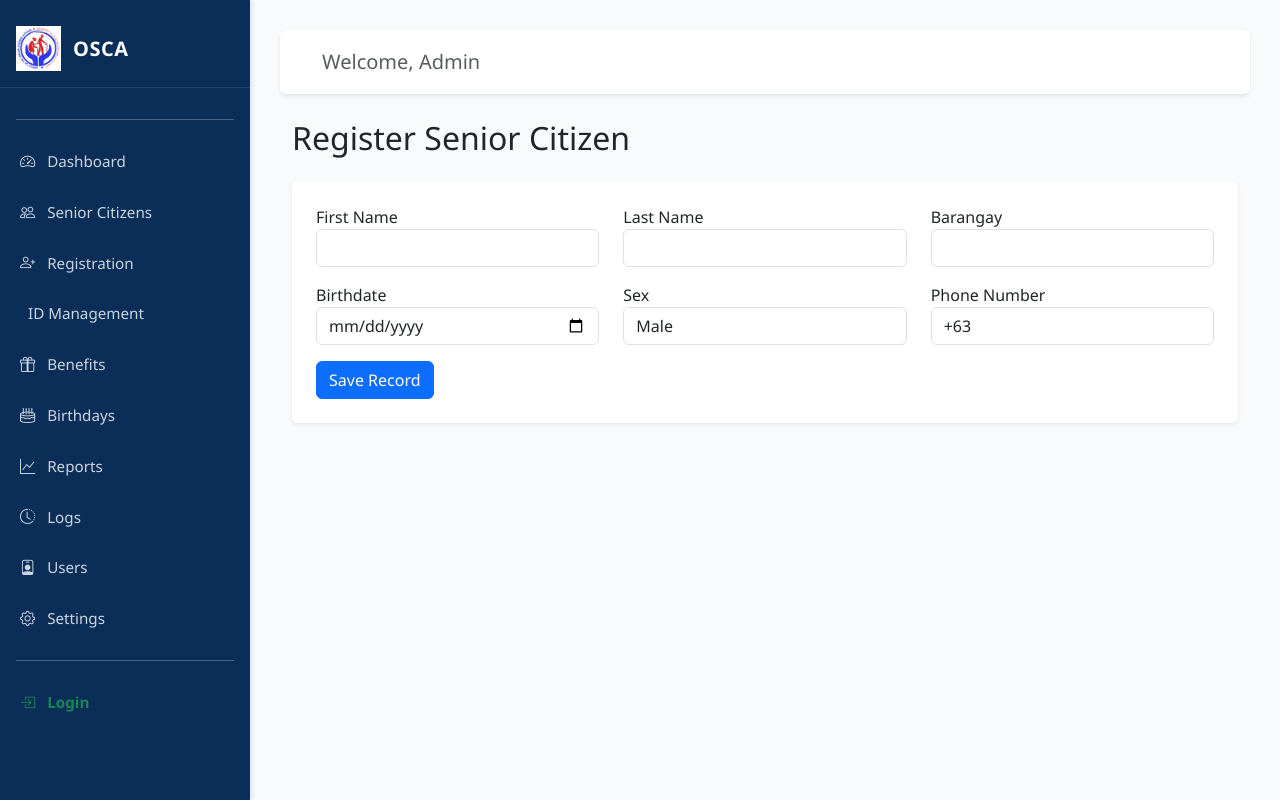
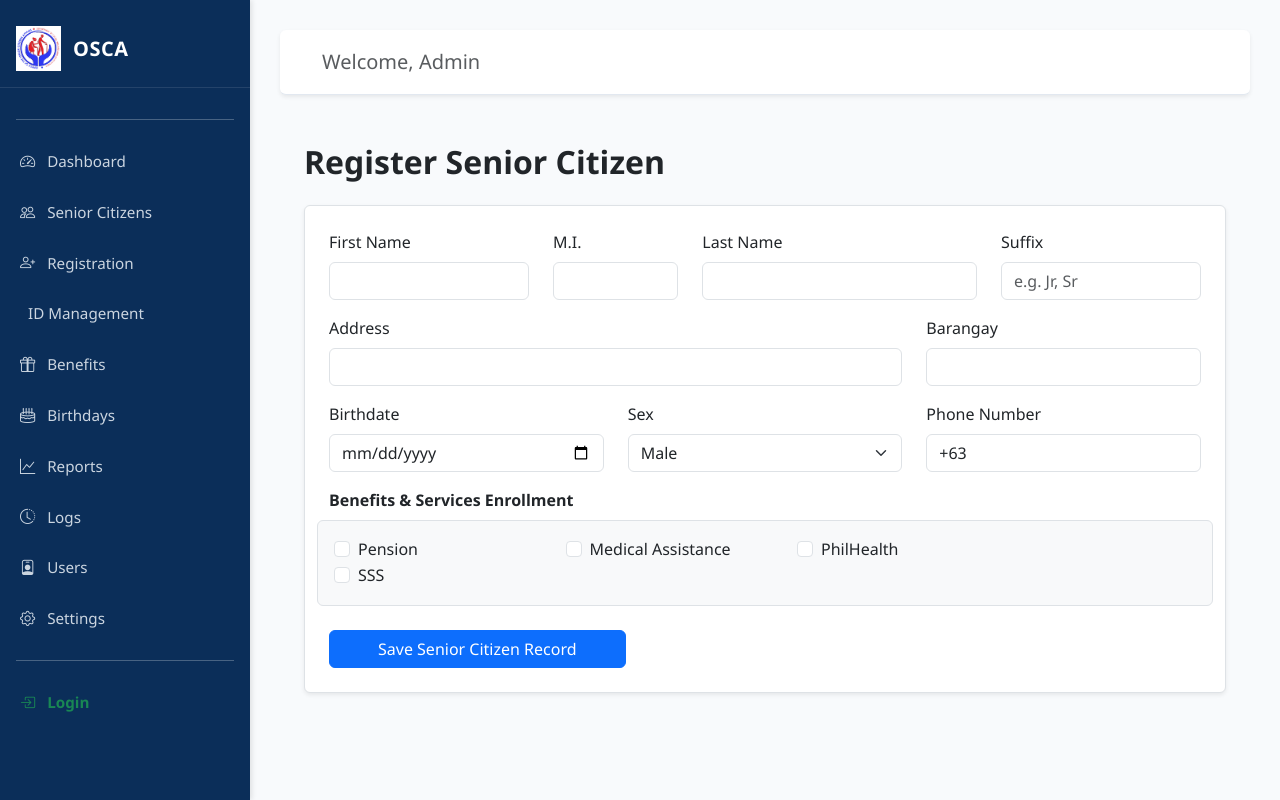
Before and after one commit to jakeaurel90-bit/OSCA-Management-System, a Django app: template dashboard/templates/dashboard/registration.html in a window 1280 px wide. Run offline with Django 3.2, Linux system fonts and the light colour scheme; the template is opened without the code that fills it, so the values that code supplies are empty.

Commit message:
Fix CRUD views and add benefits support

```diff
--- a/dashboard/models.py
+++ b/dashboard/models.py
@@ -22,7 +22,10 @@ class SeniorCitizen(models.Model):
 
     id_number = models.CharField(max_length=50, unique=True, blank=True, null=True)
     first_name = models.CharField(max_length=100)
+    middle_initial = models.CharField(max_length=2, blank=True, null=True) # Added
     last_name = models.CharField(max_length=100)
+    suffix = models.CharField(max_length=10, blank=True, null=True)       # Added
+    address = models.CharField(max_length=255, default='Not specified')   # Added
     gender = models.CharField(max_length=1, choices=GENDER_CHOICES)
     birthdate = models.DateField()
     phone_number = models.CharField(max_length=13, validators=[phone_validator])
--- a/dashboard/templates/dashboard/registration.html
+++ b/dashboard/templates/dashboard/registration.html
@@ -1,23 +1,57 @@
 {% extends 'dashboard/base.html' %}
 {% block content %}
-<div class="container-fluid">
-    <h2 class="mb-4">Register Senior Citizen</h2>
-    <form method="POST" class="bg-white p-4 shadow-sm rounded">
+<div class="container-fluid p-4">
+    <h2 class="mb-4 fw-bold">Register Senior Citizen</h2>
+    <form method="POST" class="bg-white p-4 shadow-sm rounded border">
         {% csrf_token %}
+
         <div class="row mb-3">
-            <div class="col-md-4"><label>First Name</label><input type="text" name="first_name" class="form-control" required></div>
-            <div class="col-md-4"><label>Last Name</label><input type="text" name="last_name" class="form-control" required></div>
-            <div class="col-md-4"><label>Barangay</label><input type="text" name="barangay" class="form-control" required></div>
+            <div class="col-md-3"><label class="form-label">First Name</label><input type="text" name="first_name" class="form-control" required></div>
+            <div class="col-md-2"><label class="form-label">M.I.</label><input type="text" name="middle_initial" class="form-control" maxlength="2"></div>
+            <div class="col-md-4"><label class="form-label">Last Name</label><input type="text" name="last_name" class="form-control" required></div>
+            <div class="col-md-3"><label class="form-label">Suffix</label><input type="text" name="suffix" class="form-control" placeholder="e.g. Jr, Sr"></div>
         </div>
+
         <div class="row mb-3">
-            <div class="col-md-4"><label>Birthdate</label><input type="date" name="birthdate" class="form-control" required></div>
+            <div class="col-md-8"><label class="form-label">Address</label><input type="text" name="address" class="form-control" required></div>
+            <div class="col-md-4"><label class="form-label">Barangay</label><input type="text" name="barangay" class="form-control" required></div>
+        </div>
+
+        <div class="row mb-3">
+            <div class="col-md-4"><label class="form-label">Birthdate</label><input type="date" name="birthdate" class="form-control" required></div>
             <div class="col-md-4">
-                <label>Sex</label>
-                <select name="gender" class="form-control"><option value="M">Male</option><option value="F">Female</option></select>
+                <label class="form-label">Sex</label>
+                <select name="gender" class="form-select">
+                    <option value="M">Male</option>
+                    <option value="F">Female</option>
+                </select>
             </div>
-            <div class="col-md-4"><label>Phone Number</label><input type="text" name="phone_number" class="form-control" value="+63" required></div>
+            <div class="col-md-4"><label class="form-label">Phone Number</label><input type="text" name="phone_number" class="form-control" value="+63" required></div>
         </div>
-        <button type="submit" class="btn btn-primary">Save Record</button>
+
+        <div class="mb-4">
+            <label class="form-label fw-bold">Benefits & Services Enrollment</label>
+            <div class="row p-3 border rounded bg-light">
+                <div class="col-md-3 form-check form-check-inline">
+                    <input class="form-check-input" type="checkbox" name="has_pension" id="pension">
+                    <label class="form-check-label" for="pension">Pension</label>
+                </div>
+                <div class="col-md-3 form-check form-check-inline">
+                    <input class="form-check-input" type="checkbox" name="has_medical_assistance" id="medical">
+                    <label class="form-check-label" for="medical">Medical Assistance</label>
+                </div>
+                <div class="col-md-3 form-check form-check-inline">
+                    <input class="form-check-input" type="checkbox" name="has_philhealth" id="philhealth">
+                    <label class="form-check-label" for="philhealth">PhilHealth</label>
+                </div>
+                <div class="col-md-3 form-check form-check-inline">
+                    <input class="form-check-input" type="checkbox" name="has_sss" id="sss">
+                    <label class="form-check-label" for="sss">SSS</label>
+                </div>
+            </div>
+        </div>
+
+        <button type="submit" class="btn btn-primary px-5">Save Senior Citizen Record</button>
     </form>
 </div>
 {% endblock %}
--- a/dashboard/urls.py
+++ b/dashboard/urls.py
@@ -32,6 +32,9 @@ urlpatterns = [
 
     # Other Modules
     path('benefits/', views.benefits_view, name='benefits'),
+    # Added toggle_benefit path below
+    path('benefits/toggle/<int:pk>/<str:benefit_type>/', views.toggle_benefit, name='toggle_benefit'),
+
     path('birthdays/', views.birthday_celebrants_view, name='birthday_celebrants'),
     path('logs/', views.activity_log_view, name='activity_log'),
     path('users/', views.users_view, name='users'),
```
Also changed, not shown: dashboard/templates/dashboard/benefits.html (+33 -6 lines), dashboard/views.py (+52 -36 lines), dashboard/migrations/0007_seniorcitizen_address_seniorcitizen_middle_initial_and_more.py (added).
